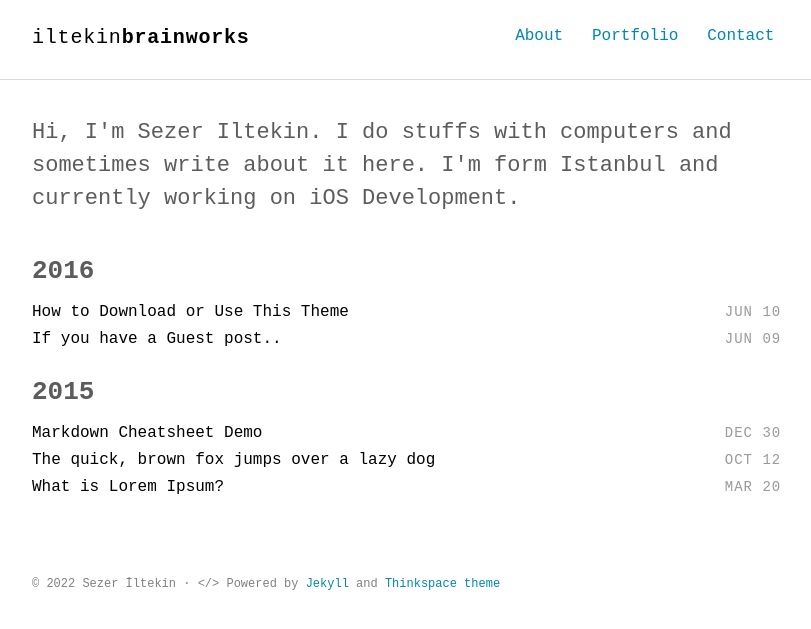
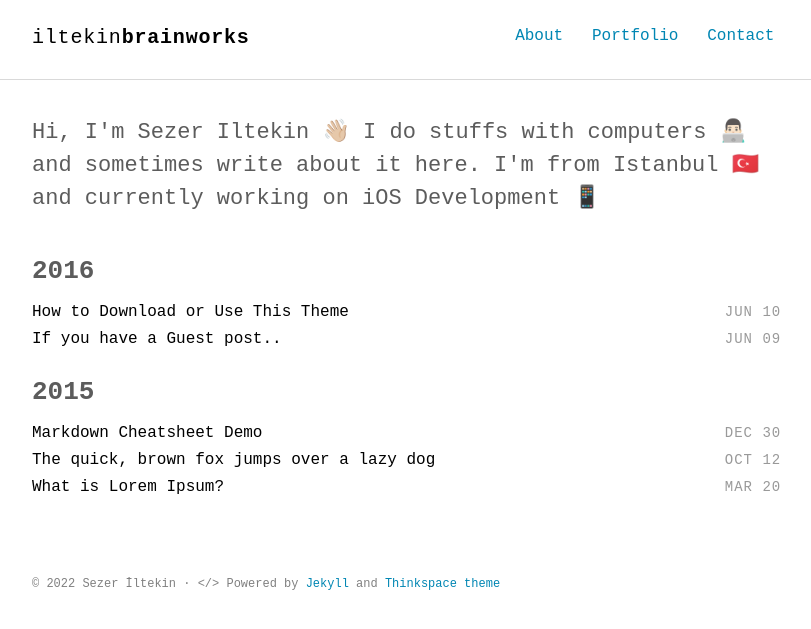
Before and after one commit to iltekin/iltekin.github.io, a Jekyll site: the page built from index.html, in a window 1280 px wide. Shown: the top 629 px of the page, without its empty margins (232-1043 px from the left). Built offline with Jekyll 4.4.1, drawn with Linux system fonts in a browser that asks for light colours; some web fonts are replaced.

Commit message:
edited intro

```diff
--- a/_includes/intro.html
+++ b/_includes/intro.html
@@ -1,5 +1,5 @@
 <section class="intro">
   <div class="container">
-    <p class="lead">Hi, I'm Sezer Iltekin. I do stuffs with computers and sometimes write about it here. I'm form Istanbul and currently working on iOS Development. </p>
+    <p class="lead">Hi, I'm Sezer Iltekin 👋🏼 I do stuffs with computers 👨🏻‍💻 and sometimes write about it here. I'm from Istanbul 🇹🇷 and currently working on iOS Development 📱 </p>
   </div>
 </section>
```
